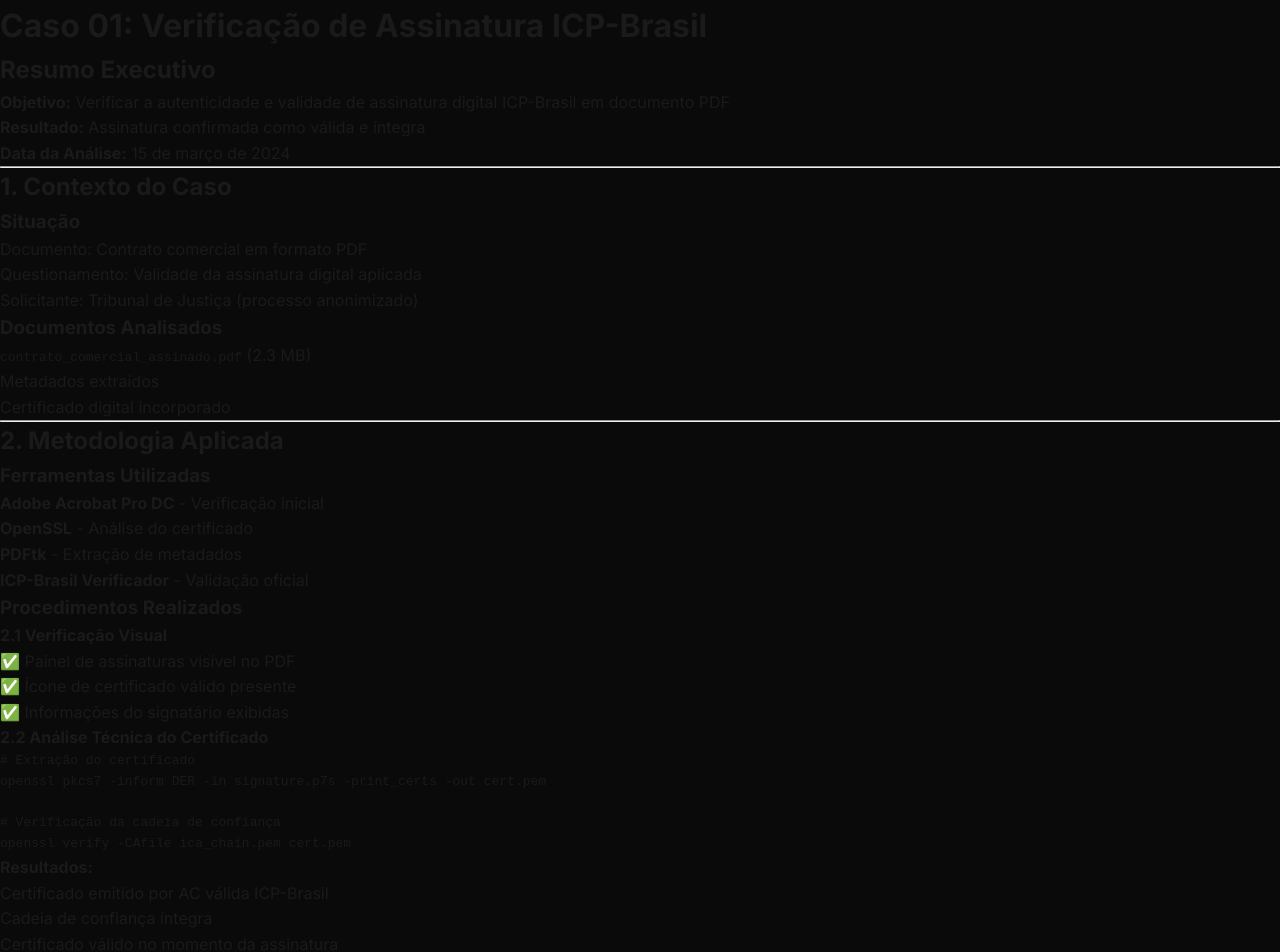
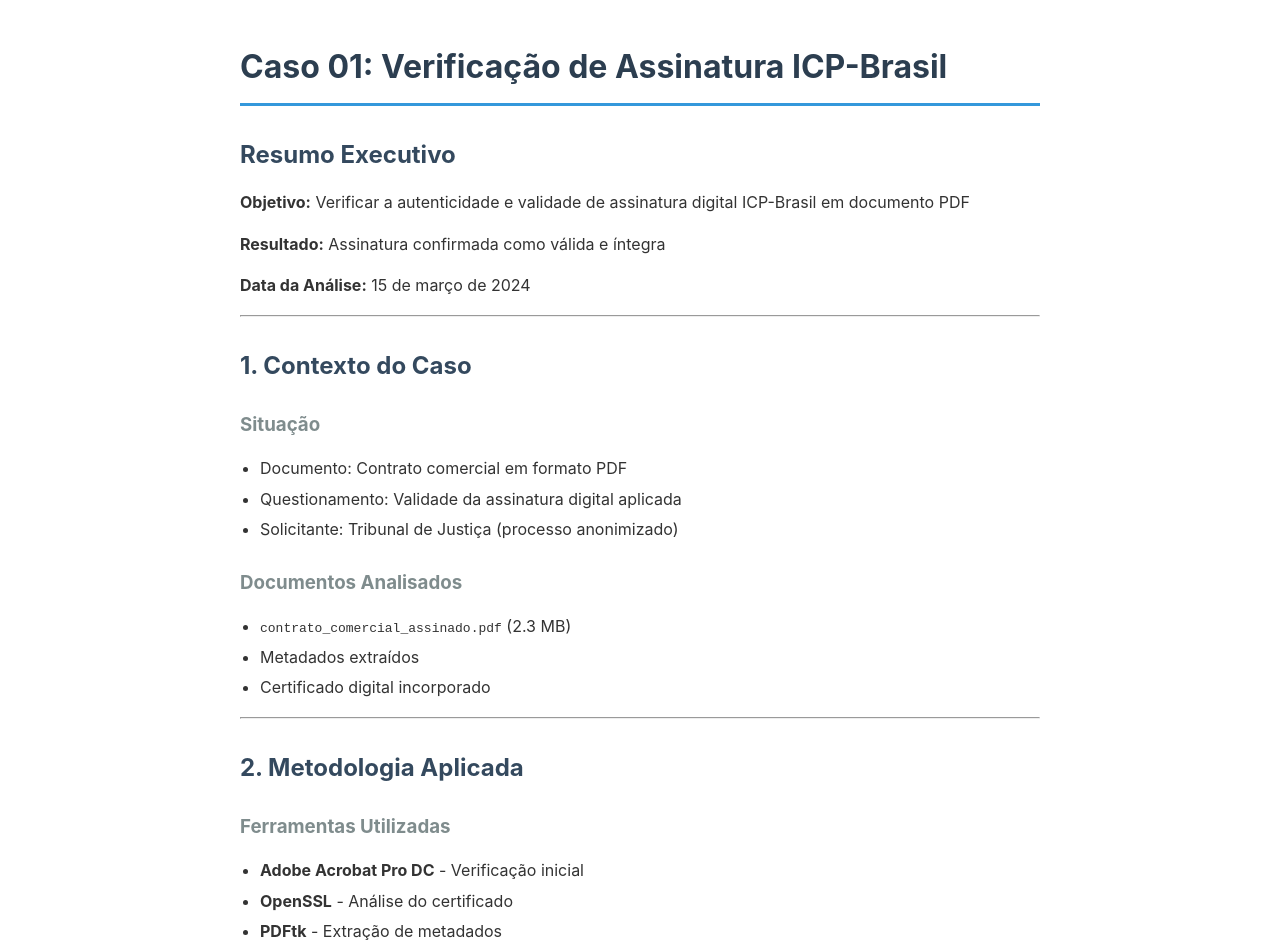
Before and after one commit to carla-cvcyber/pericia-digital-portfolio, a Jekyll site: the page built from casos-publicos/caso01-assinatura-icp-brasil.md, in a window 1280 px wide. Shown: the top 952 px of the page. Built offline with Jekyll 4.4.1, drawn with Linux system fonts in a browser that asks for light colours.

Commit message:
Update default.html

```diff
--- a/_layouts/default.html
+++ b/_layouts/default.html
@@ -4,13 +4,88 @@
     <meta charset="UTF-8">
     <meta name="viewport" content="width=device-width, initial-scale=1.0">
     <title>{% if page.title %}{{ page.title }} - {% endif %}{{ site.title }}</title>
-    <meta name="description" content="{{ page.description | default: site.description }}">
-    <meta name="author" content="{{ site.author }}">
-    <link rel="preconnect" href="https://fonts.googleapis.com">
-    <link rel="preconnect" href="https://fonts.gstatic.com" crossorigin>
-    <link href="https://fonts.googleapis.com/css2?family=Inter:wght@300;400;500;600;700&display=swap" rel="stylesheet">
-    <link rel="stylesheet" href="{{ '/assets/css/style.css' | relative_url }}">
-    {% seo %}
+    <style>
+        body {
+            font-family: -apple-system, BlinkMacSystemFont, 'Segoe UI', Roboto, sans-serif;
+            line-height: 1.6;
+            max-width: 800px;
+            margin: 0 auto;
+            padding: 20px;
+            color: #333;
+            background-color: #fff;
+        }
+
+        h1 {
+            color: #2c3e50;
+            border-bottom: 3px solid #3498db;
+            padding-bottom: 10px;
+            margin-bottom: 30px;
+        }
+
+        h2 {
+            color: #34495e;
+            margin-top: 30px;
+            margin-bottom: 15px;
+        }
+
+        h3 {
+            color: #7f8c8d;
+            margin-top: 25px;
+            margin-bottom: 10px;
+        }
+
+        ul {
+            padding-left: 20px;
+        }
+
+        li {
+            margin-bottom: 5px;
+        }
+
+        a {
+            color: #3498db;
+            text-decoration: none;
+        }
+
+        a:hover {
+            text-decoration: underline;
+        }
+
+        .case-item {
+            margin-bottom: 25px;
+            padding: 15px;
+            border-left: 4px solid #3498db;
+            background-color: #f8f9fa;
+        }
+
+        .case-title {
+            font-weight: bold;
+            font-size: 1.1em;
+            margin-bottom: 5px;
+        }
+
+        .case-details {
+            font-size: 0.9em;
+            color: #666;
+            line-height: 1.4;
+        }
+
+        .contact-info {
+            background-color: #ecf0f1;
+            padding: 20px;
+            border-radius: 5px;
+            margin-top: 30px;
+        }
+
+        .footer-note {
+            font-style: italic;
+            color: #7f8c8d;
+            margin-top: 40px;
+            padding-top: 20px;
+            border-top: 1px solid #ecf0f1;
+            font-size: 0.9em;
+        }
+    </style>
 </head>
 <body>
     {{ content }}
```
